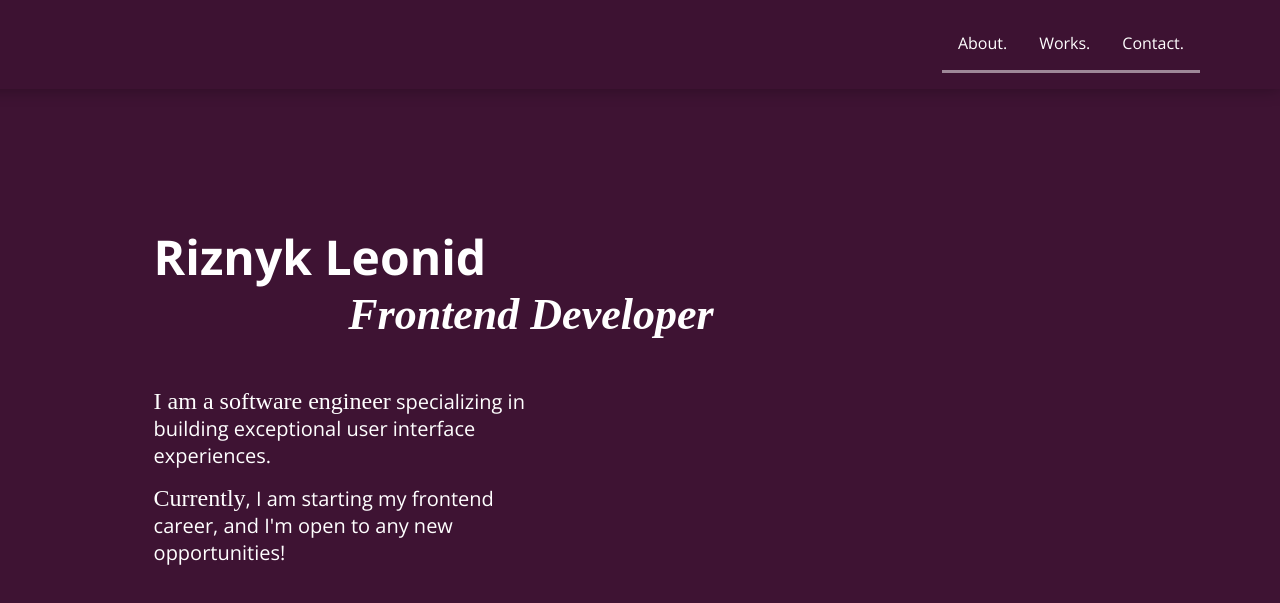
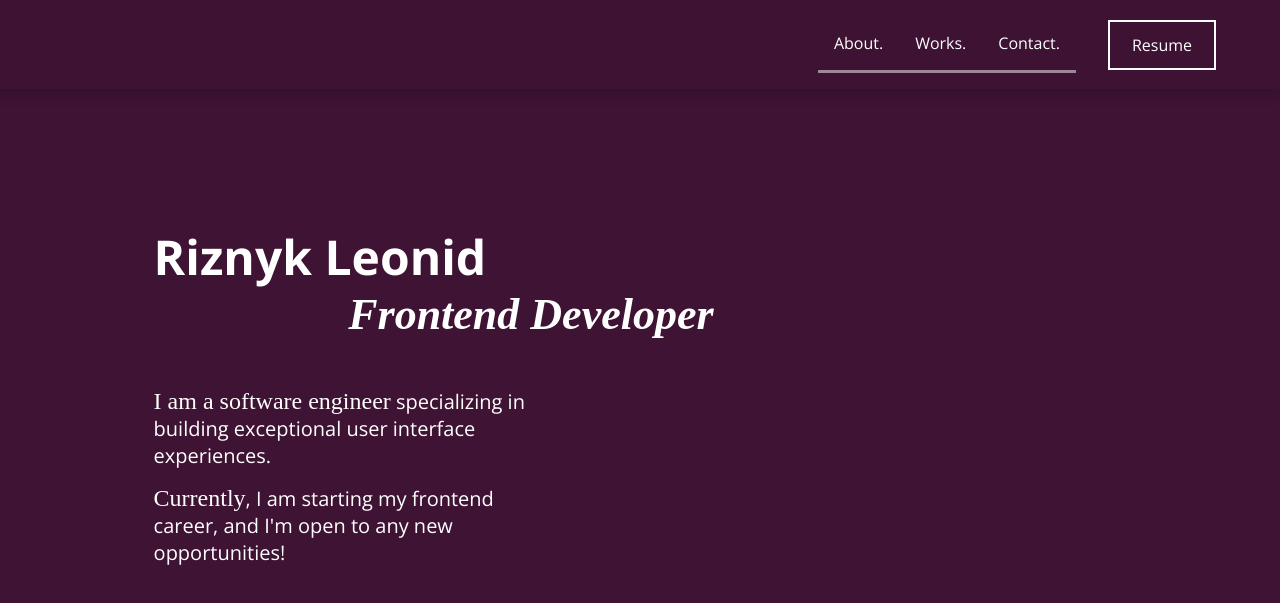
Before and after one commit to RiznykLeo/profile, a website: page index.html in a window 1280 px wide. Shown: the top 603 px of the page. Drawn offline with nearby package versions, Linux system fonts and the light colour scheme; a script that the page names is missing; a web font is replaced by a local one.

Commit message:
feat added resume btn to nav

```diff
--- a/index.html
+++ b/index.html
@@ -21,6 +21,7 @@
             <a class="link" href="#about">About.</a>
             <a class="link" href="#works">Works.</a>
             <a class="link" href="#contact">Contact.</a>
+            <a class="resume" href="documents/resume.pdf">Resume</a>
         </nav>
         <div class="vertical-container top">
             <div class="headers">
--- a/styles/sass/components/_nav.scss
+++ b/styles/sass/components/_nav.scss
@@ -10,7 +10,7 @@
   right: 0;
   top: 0; //on scroll make -10rem
 
-  padding: 1rem 5rem 1rem 0;
+  padding: 1rem 4rem 1rem 0;
   width: 100%;
 
   background: rgba(62, 19, 51, 0.7);
@@ -32,8 +32,23 @@
 
     border-bottom: 3px solid rgba(255, 255, 255, 0.5);
   }
+
+  .resume {
+    text-align: center;
+    margin-left: 2rem;
+    padding: 0.75rem;
+    color: $link;
+    border: solid 2px white;
+    width: 5rem;
+    transition: 100ms;
+
+    &:hover {
+      background: white;
+      color: #3E1333;
+    }
+  }
 }
 
 .scroll-up {
-  top: -10rem;
+  top: -6rem;
 }
```
Also changed, not shown: styles/css/style.css, 1 other file.
